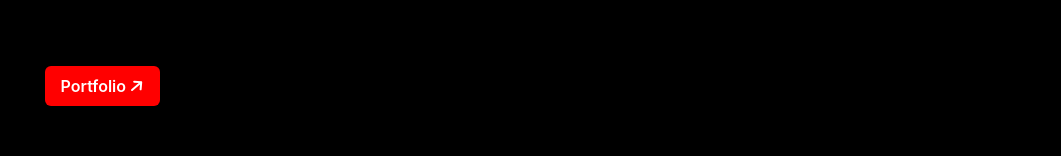
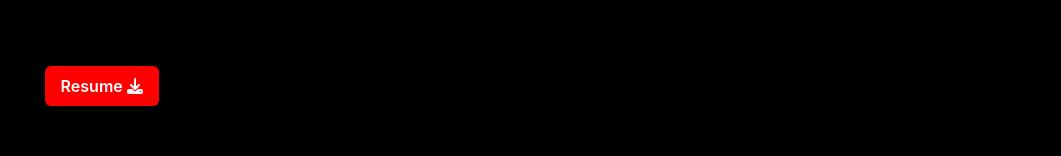
Before and after one commit to Junaidify/Portfolio, a React (Vite) app in the folder Frontend/: page / in a window 1280 px wide. Shown: the part 644-800 px from the top of the page, without its empty margins (109-1170 px from the left). Built offline with nearby package versions, Linux system fonts and the light colour scheme; no server answers.

Commit message:
resume link updated

```diff
--- a/Frontend/src/components/Home.tsx
+++ b/Frontend/src/components/Home.tsx
@@ -1,9 +1,10 @@
 import { forwardRef } from "react";
 import { Button, Text, Image } from "@chakra-ui/react";
 import "../styles/style.css";
-import { faArrowRight } from "@fortawesome/free-solid-svg-icons";
+import { faArrowRight, faDownload } from "@fortawesome/free-solid-svg-icons";
 import { FontAwesomeIcon } from "@fortawesome/react-fontawesome";
 import profile_img from "../images/profile-pic.png";
+import resume from "../../public/resume.pdf";
 
 const Home = forwardRef(({ textColor }: { textColor: string }, ref: any) => {
   return (
@@ -35,7 +36,13 @@ const Home = forwardRef(({ textColor }: { textColor: string }, ref: any) => {
             <span style={{ color: "red" }}>HI,</span>{" "}
             <span style={{ fontSize: "3rem" }}>I'M JUNAID KHAN</span>
           </Text>
-          <Text color={textColor} className="bio" fontSize={{ base: "1.1rem", md: "1.3rem"}} mt={"1vh"} ml={"2vw"} >
+          <Text
+            color={textColor}
+            className="bio"
+            fontSize={{ base: "1.1rem", md: "1.3rem" }}
+            mt={"1vh"}
+            ml={"2vw"}
+          >
             {" "}
             A FRONTEND WEB DEVELOPER
           </Text>
@@ -61,15 +68,14 @@ const Home = forwardRef(({ textColor }: { textColor: string }, ref: any) => {
             color={textColor}
             className="hire_me"
           >
-            Portfolio{" "}
-            <span style={{ marginLeft: "0.3vw", transform: "rotate(-40deg)" }}>
-              <FontAwesomeIcon icon={faArrowRight} />
-            </span>
+            <a href={resume} download="resume.pdf">
+              Resume <FontAwesomeIcon icon={faDownload} />
+            </a>
           </Button>
         </div>
         <div className="main_img_wrapper">
           <p id="profile_img">
-            <Image  w={"100%"} h={"100%"} src={profile_img} />
+            <Image w={"100%"} h={"100%"} src={profile_img} />
           </p>
         </div>
       </main>
--- a/Frontend/src/components/Resume.tsx
+++ b/Frontend/src/components/Resume.tsx
@@ -116,7 +116,7 @@ export const Resume = forwardRef(
               fontSize={{ base: "1.1rem", md: "1.5rem" }}
               borderRadius={"10px"}
               fontWeight={textColor === "black" ? "bold" : "normal"}
-              onClick={() => window.open("https://www.linkedin.com/feed/")}
+              onClick={() => window.open("https://www.linkedin.com/in/junaidify-khan/")}
             >
               LinkedIn <FontAwesomeIcon icon={faLinkedin} />
             </Text>
```
Also changed, not shown: Frontend/src/components/Skills.tsx (line endings or trailing spaces).
